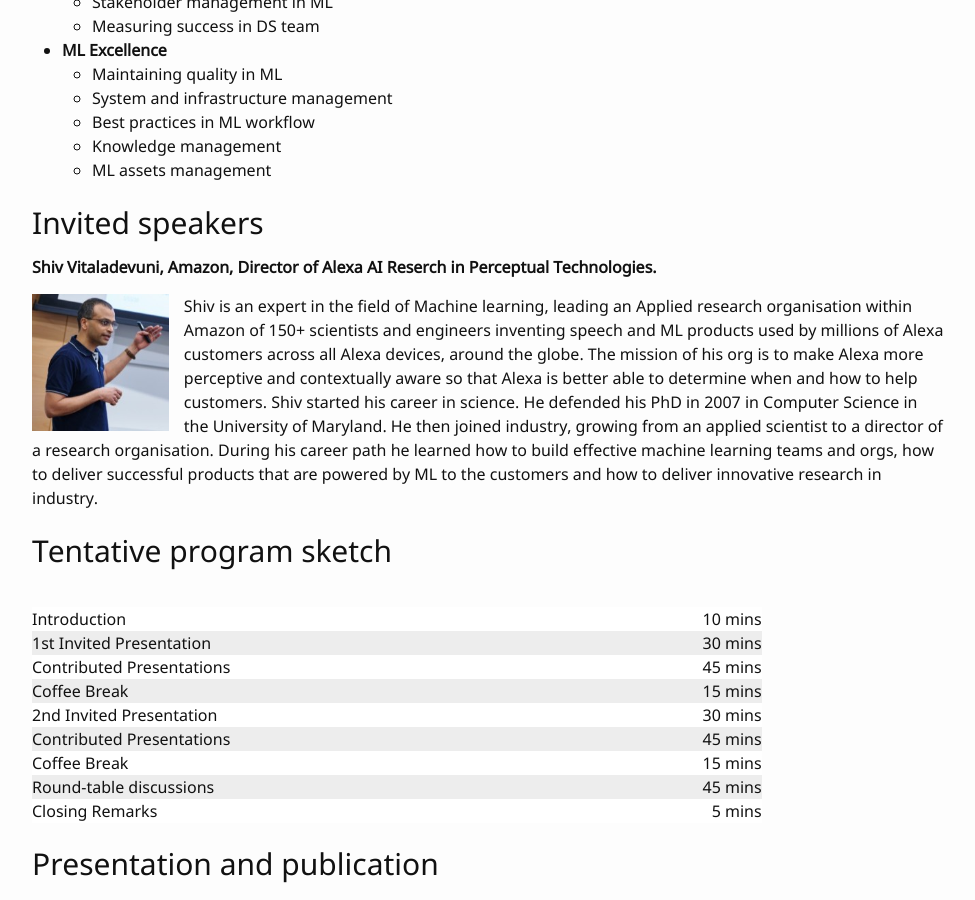
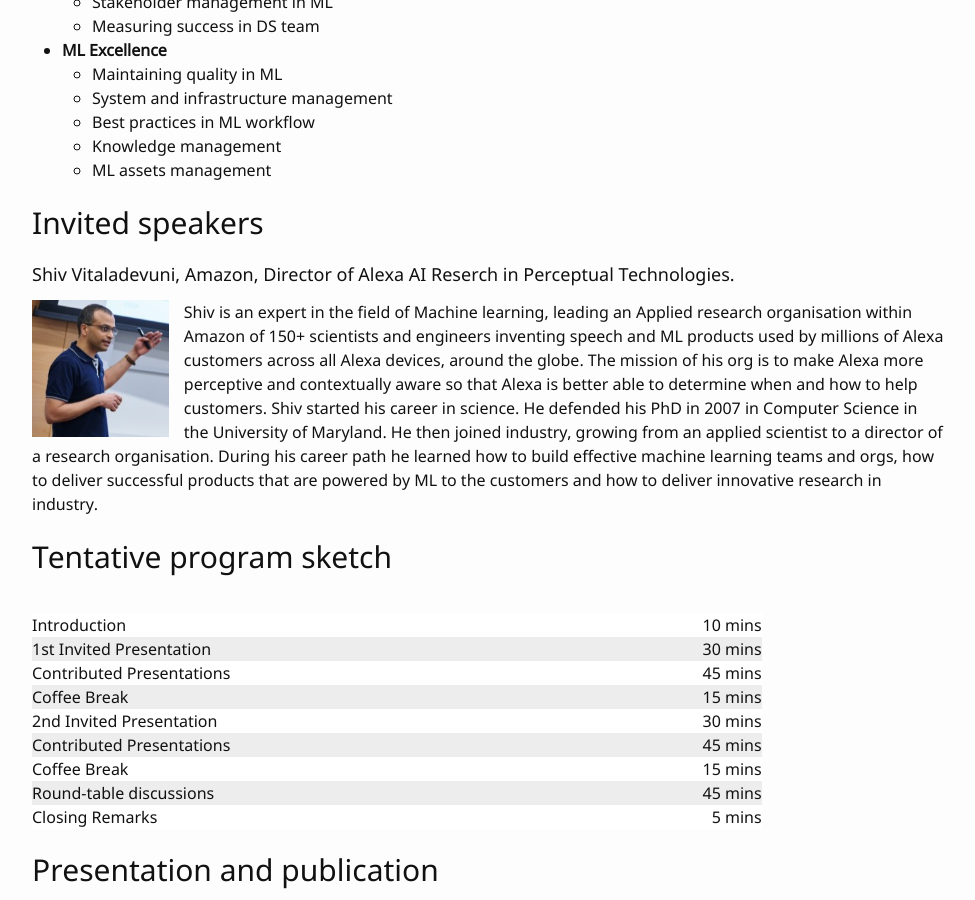
Before and after one commit to wamlm-kdd/wamlm, a Jekyll site: the page built from index.md, in a window 1280 px wide and 900 px high, scrolled down 2158 px. Shown: the whole window, without its empty margins (152-1127 px from the left). Built offline with Jekyll 4.4.1, drawn with Linux system fonts in a browser that asks for light colours; our own code applies the rules of GitHub Pages for plain Markdown files.

Commit message:
Change speaker name front.

```diff
--- a/index.md
+++ b/index.md
@@ -70,7 +70,7 @@ Proposals should be submitted electronically by May 26th via [Easychair](https:/
 
 ## Invited speakers
 
-**Shiv Vitaladevuni, Amazon, Director of Alexa AI Reserch in Perceptual Technologies.**
+#### Shiv Vitaladevuni, Amazon, Director of Alexa AI Reserch in Perceptual Technologies.
 
 <img width="15%" style="float: left; margin-right:15px" src="images/shiv_speaker.jpeg"/>
 
```
